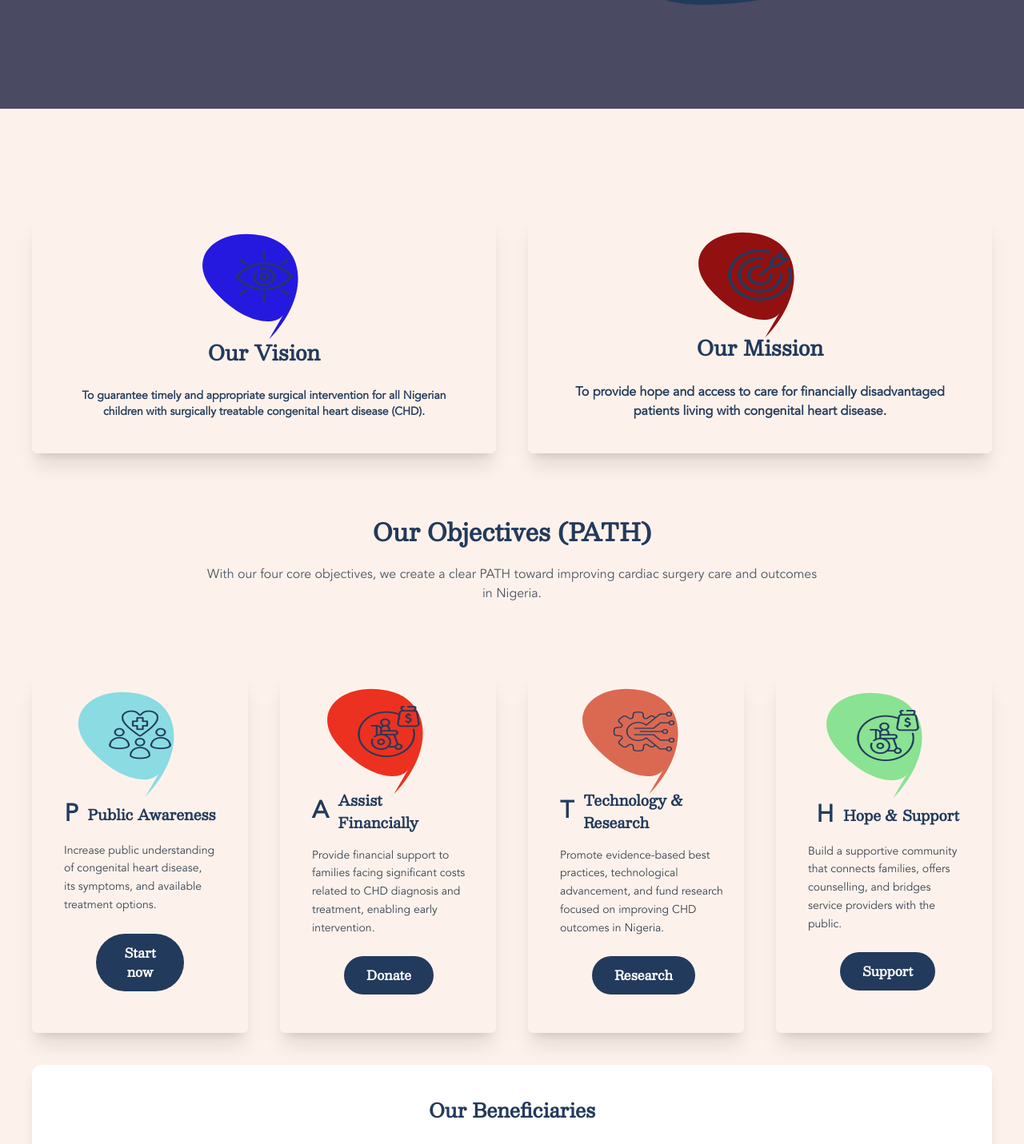
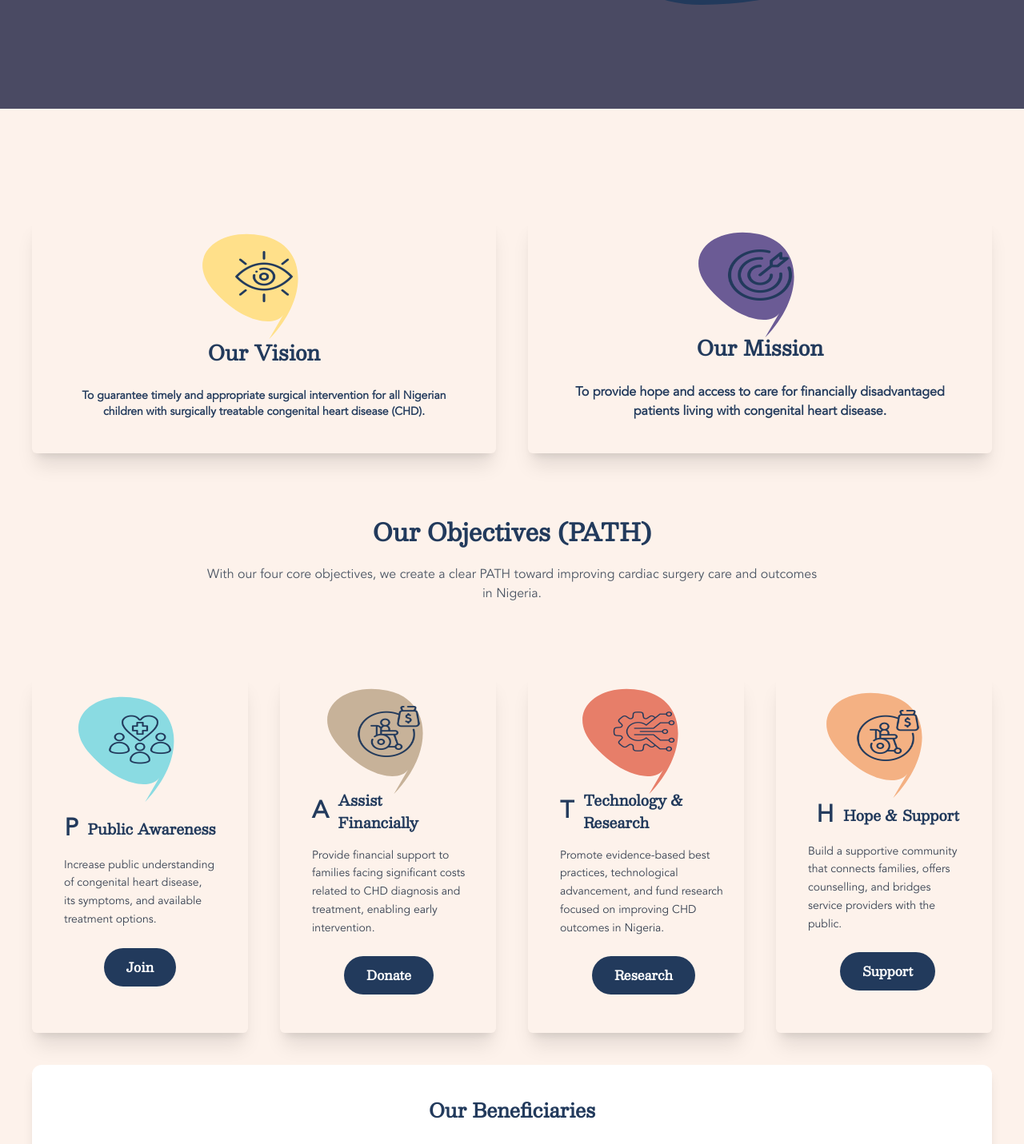
Before and after one commit to GSH447/gshf, a Next.js app: page /who-we-are/about-us in a window 1280 px wide. Shown: the part 727-2158 px from the top of the page at 80% size. Built offline with nearby package versions, Linux system fonts and the light colour scheme.

Commit message:
dev mode

```diff
--- a/components/Contact/ContactInformation.jsx
+++ b/components/Contact/ContactInformation.jsx
@@ -209,7 +209,17 @@ const ContactInformation = () => {
                 >
 
                     <p className="text-md text-primary text-center font-bold">
-                        Get in touch with our supporter care team on +234 808-255-0192 Monday - Friday between 9am- 5pm.
+                        Get in touch with our supporter care team
+                    </p>
+
+
+                    <p className="text-md text-primary text-center font-bold">
+                        on <Link href={"tel:+2348082550192"}>+234 808-255-0192</Link>
+                    </p>
+
+
+                    <p className="text-md text-primary text-center font-bold">
+                        Monday - Friday between 9am- 5pm.
                     </p>
 
                 </div>
--- a/components/WhoWeAre/About/AboutFoundation.jsx
+++ b/components/WhoWeAre/About/AboutFoundation.jsx
@@ -53,7 +53,7 @@ export default function AboutFoundation() {
                     >
                         <path
                         d="M10,10 C50,0 80,20 70,50 C60,80 30,90 20,60 C10,30 20,10 30,10 Z"
-                        fill="#2619df" // primary color
+                        fill="#FFE08A" // primary color
                         />
                     </svg>
 
@@ -134,7 +134,7 @@ export default function AboutFoundation() {
                     >
                         <path
                         d="M10,10 C50,0 80,20 70,50 C60,80 30,90 20,60 C10,30 20,10 30,10 Z"
-                        fill="#921010" // primary color
+                        fill="#6B5B95" // primary color
                         />
                     </svg>
 
@@ -282,7 +282,7 @@ export default function AboutFoundation() {
                 {/* CTA */}
                 <div className=" text-center m-auto grid">
                     <SaveALife
-                        text={"Start now"}
+                        text={"Join"}
                     />
                 </div>
 
@@ -320,7 +320,7 @@ export default function AboutFoundation() {
                     >
                         <path
                         d="M10,10 C50,0 80,20 70,50 C60,80 30,90 20,60 C10,30 20,10 30,10 Z"
-                        fill="#ec3120" // primary color
+                        fill="#C7B299" // primary color
                         />
                     </svg>
 
@@ -404,7 +404,7 @@ export default function AboutFoundation() {
                     >
                         <path
                         d="M10,10 C50,0 80,20 70,50 C60,80 30,90 20,60 C10,30 20,10 30,10 Z"
-                        fill="#db6952" // primary color
+                        fill="#e77e69" // primary color
                         />
                     </svg>
 
@@ -488,7 +488,7 @@ export default function AboutFoundation() {
                     >
                         <path
                         d="M10,10 C50,0 80,20 70,50 C60,80 30,90 20,60 C10,30 20,10 30,10 Z"
-                        fill="#8ae293" // primary color
+                        fill="#F4B183" // primary color
                         />
                     </svg>
 
```
